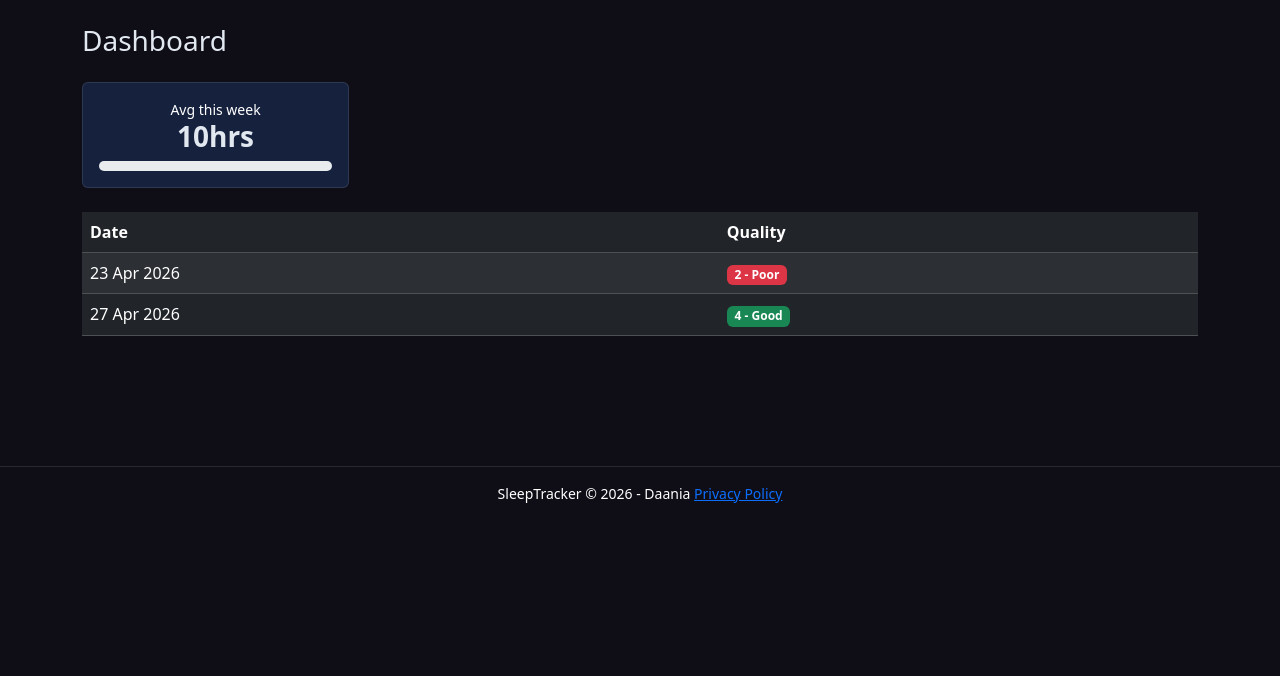
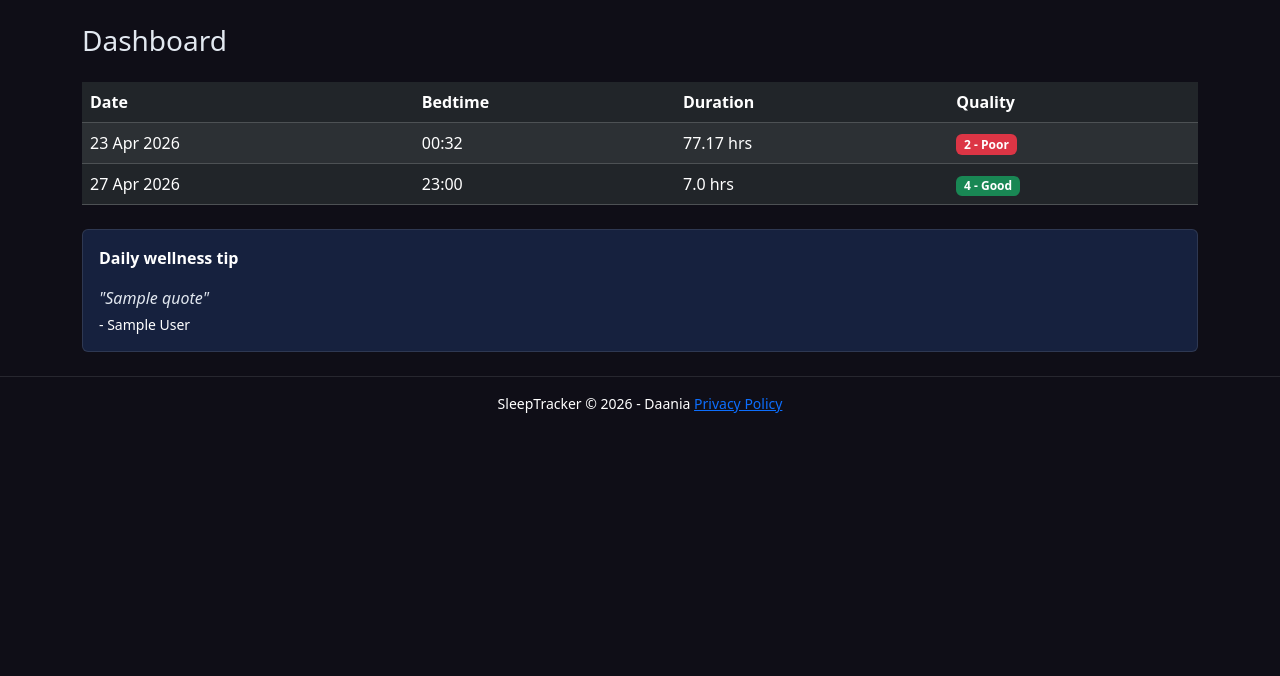
Before and after one commit to AlexandriaParkCS/2026-Y12-SE-DaaniaMHuzaimi-pwa-flask-application, a Flask app: template src/templates/dashboard.html in a window 1280 px wide. Shown: the top 676 px of the page. Run offline with Flask 3, Linux system fonts and the light colour scheme; the template is opened without the code that fills it: values that come from a table or form of the project are taken from there, most other values are stand-ins (such as "Sample title", 1, 10 or a date in 2020); some libraries are stand-ins or nearby versions.

Commit message:
PWA manifest, service worker, ZenQuotes API in dashboard

```diff
--- a/src/app.py
+++ b/src/app.py
@@ -145,4 +145,4 @@ app = create_app()
 def index():
     return render_template("/index.html")
 
-app.run(host='0.0.0.0', port=5000) #users under the same the wifi can use the webstie
+app.run() #users under the same the wifi can use the webstie
--- a/src/static/js/serviceWorker.js
+++ b/src/static/js/serviceWorker.js
@@ -5,7 +5,7 @@ const assets = [
     "static/js/bootstrap.bundle.min.js",
     "static/js/app.js",
     "static/images/logo.png",
-    "static/images/favicon.jpg",
+    "static/images/favicon.png",
     "static/icons/icon-128x128.png",
     "static/icons/icon-192x192.png",
     "static/icons/icon-384x384.png",
--- a/src/templates/dashboard.html
+++ b/src/templates/dashboard.html
@@ -3,48 +3,24 @@
 {% block content %}
 
 <h1 class="h3 mb-4">Dashboard</h1>
-<div class="row g-3 mb-4">
-    <div class="col-6 col-md-3">
-      <div class="card p-3 text-center">
-        <div class="small text-white">Avg this week</div>
-        <div class="h3 fw-bold">{{ avg }}hrs</div>
-
-        {% if goal %}
-           {% set pct = [(avg / goal.target_hours * 100), 100] | min | int %}
-
-            <div class="progress" style="height: 10px;"
-                role="progressbar"
-                aria-valuenow="{{ pct }}"
-                aria-valuemin="0"
-                aria-valuemax="100">
-
-             <div class="progress-bar
-                {% if pct >= 90 %}bg-success
-                {% elif pct >= 60 %}bg-warning
-                {% else %}bg-danger
-                {% endif %}"
-                style="width:{{ pct }}%">
-              </div>
-
-            </div>
-          {% endif %}
-        </div>
-    </div>
-</div>
-
 
 {% if entries %}
 <table class="table table-hover align-middle mb-0 table-dark table-striped">
   <thead>
     <tr>
-      <th>Date</th>
-      <th>Quality</th>
+      <th scope="col">Date</th>
+      <th scope="col">Bedtime</th>
+      <th scope="col">Duration</th>
+      <th scope="col">Quality</th>
     </tr>
   </thead>
   <tbody>
     {% for entry in entries %}
     <tr>
       <td>{{ entry.bedtime.strftime('%d %b %Y') }}</td>
+      <td>{{ entry.bedtime.strftime('%H:%M') }}</td>
+      <td class="'fw-semibold">
+        {{ entry.duration_hrs}} hrs</td>
       <td>
         <span class="badge bg-{{ entry.quality_colour }}">
           {{ entry.quality }} - {{ entry.quality_label }}
@@ -60,10 +36,16 @@
   <a href="{{ url_for('sleep.log_sleep') }}">Log your first night !</a>
 </p>
 {% endif %}
-
-<canvas id="sleepChart"
-        height="100"
-        aria-label="Sleep duration chart"
-        role="img"></canvas>
+<br>
+{% if tip %}
+<div class="card p-3 mb-4">
+  <p class="fw-bold text-white">
+    Daily wellness tip</p>
+  <p class="fst-italic mb-1">
+    "{{ tip.quote }}"</p>
+  <small class="small text-white">
+    - {{ tip.author }}</small>
+</div>
+{% endif %}
 
 {% endblock %}
--- a/src/templates/history.html
+++ b/src/templates/history.html
@@ -50,7 +50,7 @@
                 </li>
             {% else %}
                 <li class="page-item disabled">
-                    <span class="page-link"> ._< /span>
+                    <span class="page-link"> ._</span>
                 </li>
             {% endif %}
         {% endfor %}
```
Also changed, not shown: src/routes/sleep.py (+14 -1 lines), instance/sleep.db (added), src/instance/sleep.db, src/static/manifest.json.
